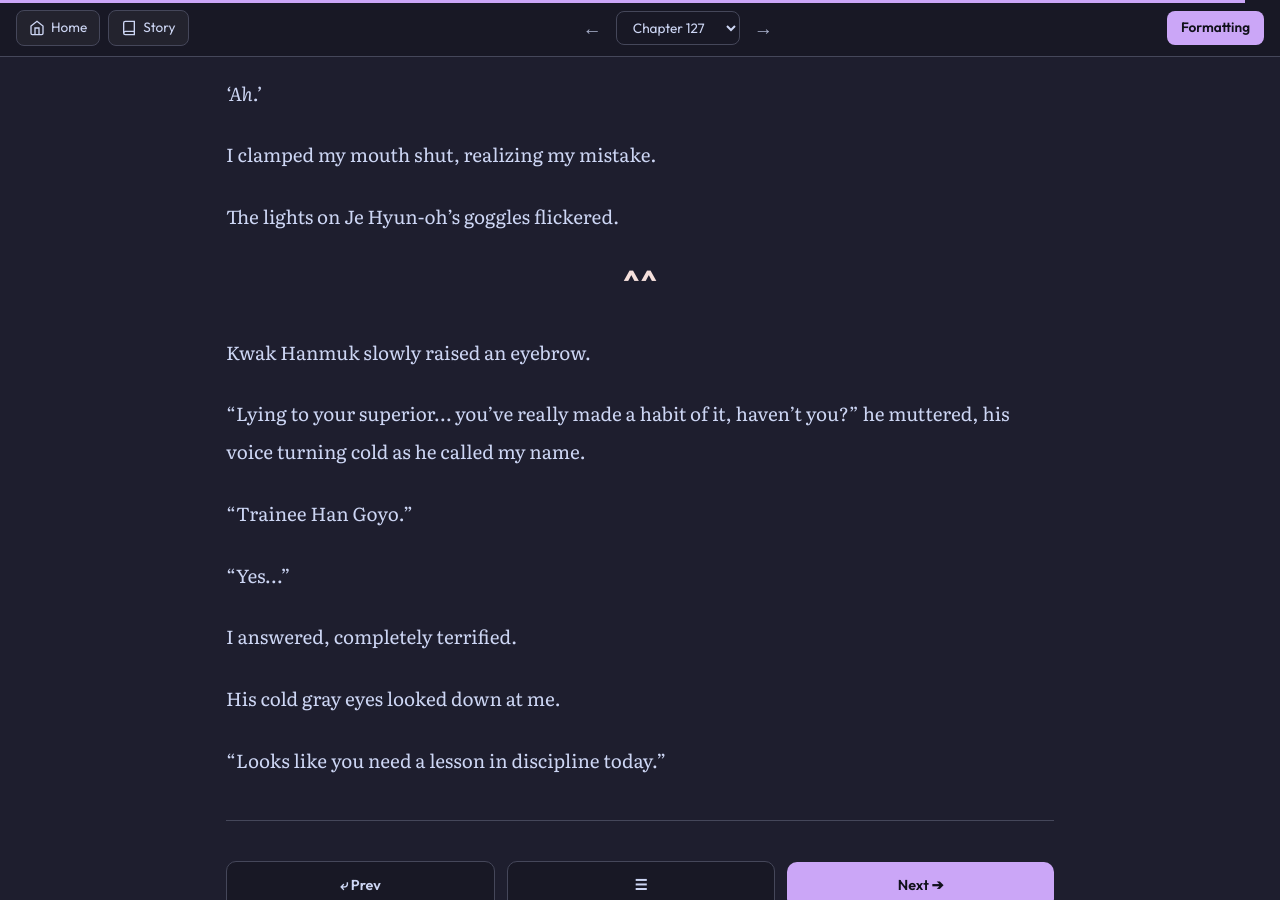
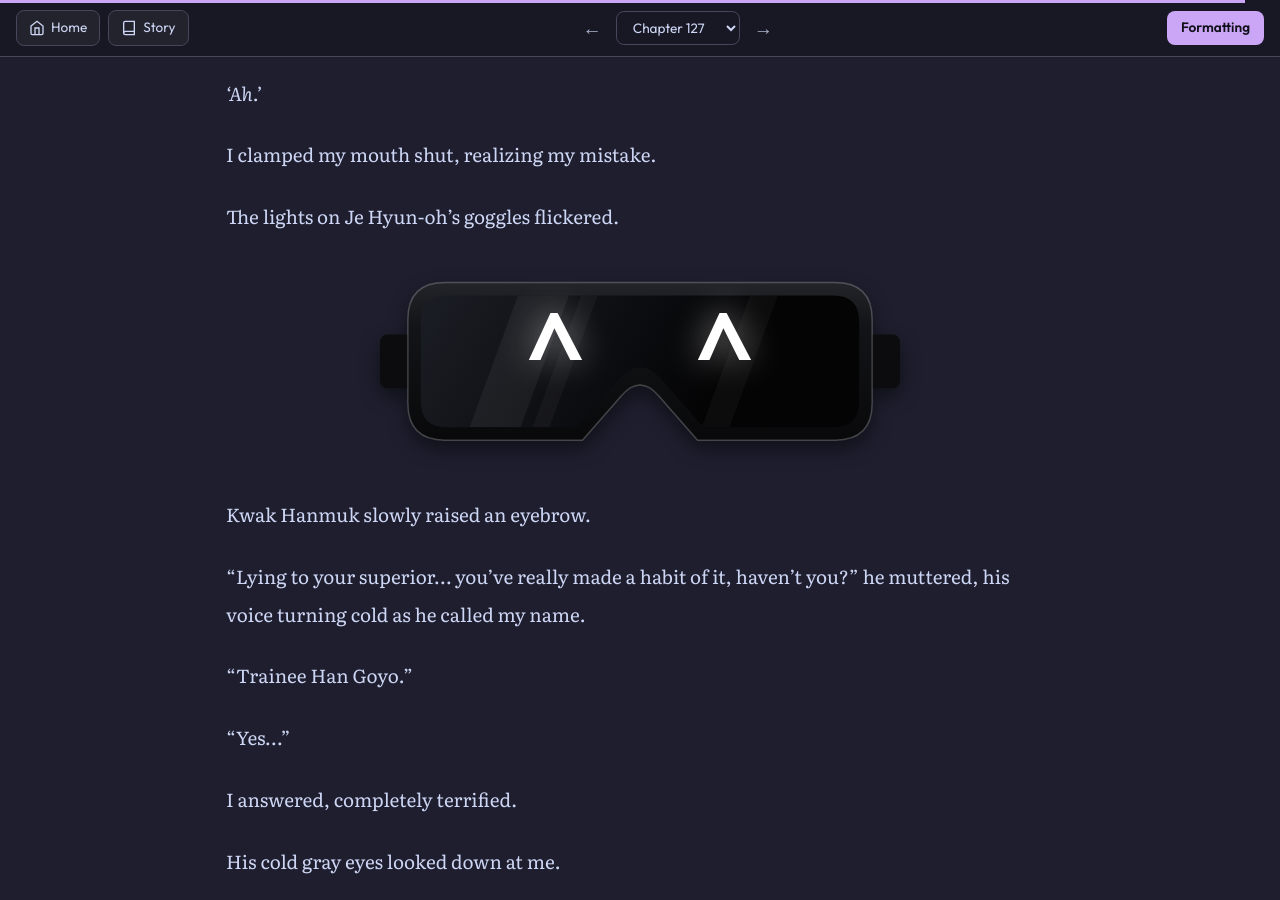
Before and after one commit to soleumn/soleumn.github.io, a Jekyll site: the page built from _chapters/eoshinki/ch127.md, in a window 1280 px wide and 900 px high, scrolled down 15497 px. Built offline with Jekyll 4.4.1, drawn with Linux system fonts in a browser that asks for light colours; comment, search, counter and statistics services are not loaded.

Commit message:
Update ch127.md

```diff
--- a/_chapters/eoshinki/ch127.md
+++ b/_chapters/eoshinki/ch127.md
@@ -453,7 +453,7 @@ I clamped my mouth shut, realizing my mistake.
 
 The lights on Je Hyun-oh's goggles flickered.
 
-# **<center>^^</center>**
+<div class="goggles" style="--gg-size:30cqw"><span>^</span><span>^</span></div>
 
 Kwak Hanmuk slowly raised an eyebrow.
 
```
